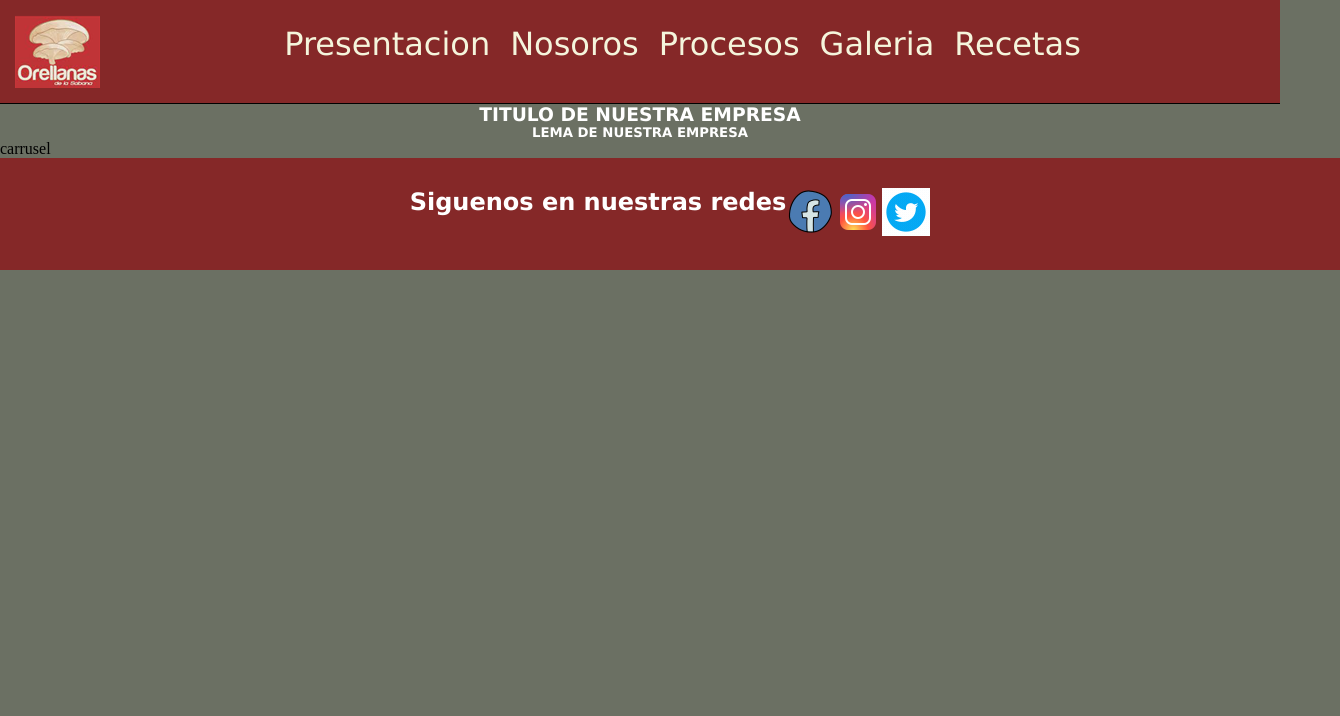
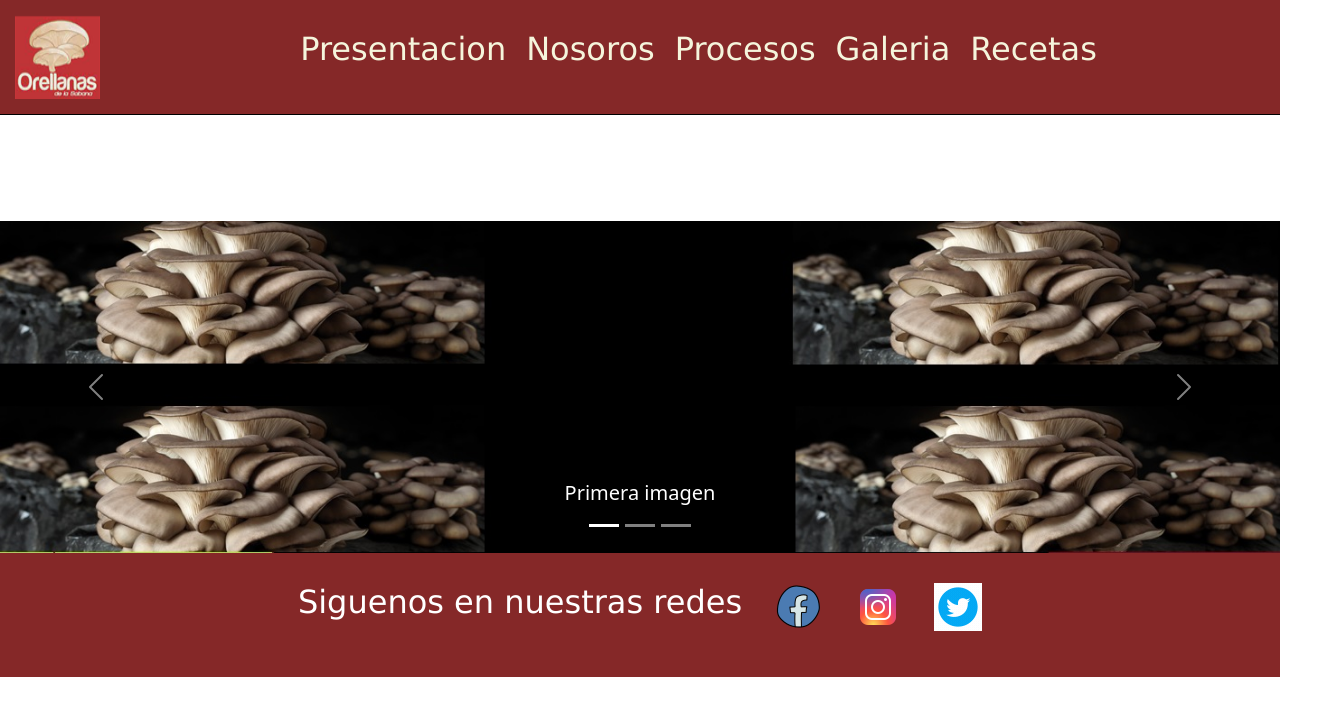
Before and after one commit to Mario-Huertas/nuevo-proyecto, a plain HTML site: page index.html in a window 1280 px wide. Shown: the whole page, 1340 px wide, since content can reach past the window. Drawn offline with nearby package versions, Linux system fonts and the light colour scheme.

Commit message:
carrusel

```diff
--- a/index.html
+++ b/index.html
@@ -4,6 +4,10 @@
     <meta charset="UTF-8">
     <meta name="viewport" content="width=device-width, initial-scale=1.0">
     <title>Proyecto-2</title>
+
+    <link href="https://cdn.jsdelivr.net/npm/bootstrap@5.3.3/dist/css/bootstrap.min.css" rel="stylesheet" integrity="sha384-QWTKZyjpPEjISv5WaRU9OFeRpok6YctnYmDr5pNlyT2bRjXh0JMhjY6hW+ALEwIH" crossorigin="anonymous">
+    <script src="https://cdn.jsdelivr.net/npm/bootstrap@5.3.3/dist/js/bootstrap.bundle.min.js" integrity="sha384-YvpcrYf0tY3lHB60NNkmXc5s9fDVZLESaAA55NDzOxhy9GkcIdslK1eN7N6jIeHz" crossorigin="anonymous"></script>
+
     <link rel="stylesheet" href="/css/style.css">
 </head>
 <body>
@@ -19,14 +23,54 @@
               </ul>
             </nav>
       </header>
-
+  <main>
     <section>
         <div class="antes-carrusel">
             <p><h3>TITULO DE NUESTRA EMPRESA <h3></p>
             <p><h5>LEMA DE NUESTRA EMPRESA <h5></p>
           </div>
-          <p>carrusel</p>
+
+          <div id="carouselExampleCaptions" class="carousel slide">
+            <div class="carousel-indicators">
+              <button type="button" data-bs-target="#carouselExampleCaptions" data-bs-slide-to="0" class="active" aria-current="true" aria-label="Slide 1"></button>
+              <button type="button" data-bs-target="#carouselExampleCaptions" data-bs-slide-to="1" aria-label="Slide 2"></button>
+              <button type="button" data-bs-target="#carouselExampleCaptions" data-bs-slide-to="2" aria-label="Slide 3"></button>
+            </div>
+            <div class="carousel-inner">
+              <div class="carousel-item active">
+                <img src="/img/carrucel.jpg" class="d-block w-100" alt="...">
+                <div class="carousel-caption d-none d-md-block">
+                  <h5>Primera imagen</h5>
+                </div>
+              </div>
+              <div class="carousel-item">
+                <img src="/img/carrucel2.jpg" class="d-block w-100" alt="...">
+                <div class="carousel-caption d-none d-md-block">
+                  <h5>Segunda Imagen</h5>
+                </div>
+              </div>
+              <div class="carousel-item">
+                <img src="/img/carrucel3.jpg" class="d-block w-100" alt="...">
+                <div class="carousel-caption d-none d-md-block">
+                  <h5>Terceta Imagen</h5>
+                </div>
+              </div>
+            </div>
+            <button class="carousel-control-prev" type="button" data-bs-target="#carouselExampleCaptions" data-bs-slide="prev">
+              <span class="carousel-control-prev-icon" aria-hidden="true"></span>
+              <span class="visually-hidden">Previous</span>
+            </button>
+            <button class="carousel-control-next" type="button" data-bs-target="#carouselExampleCaptions" data-bs-slide="next">
+              <span class="carousel-control-next-icon" aria-hidden="true"></span>
+              <span class="visually-hidden">Next</span>
+            </button>
+          </div>
+
+
+
+
     </section>
+   </main>
 
     <footer>
         <div class="foterdiv">
@@ -36,6 +80,7 @@
           <ul><a href=""><img src="/img/icons-twitter.gif" alt="tw"></ul></a>
        </div>
     </footer>
-
+    <link href="https://cdn.jsdelivr.net/npm/bootstrap@5.3.3/dist/css/bootstrap.min.css" rel="stylesheet" integrity="sha384-QWTKZyjpPEjISv5WaRU9OFeRpok6YctnYmDr5pNlyT2bRjXh0JMhjY6hW+ALEwIH" crossorigin="anonymous">
+    <script src="https://cdn.jsdelivr.net/npm/bootstrap@5.3.3/dist/js/bootstrap.bundle.min.js" integrity="sha384-YvpcrYf0tY3lHB60NNkmXc5s9fDVZLESaAA55NDzOxhy9GkcIdslK1eN7N6jIeHz" crossorigin="anonymous"></script>
 </body>
 </html>
```
Also changed, not shown: img/carrucel.jpg (added), img/carrucel2.jpg (added), img/carrucel3.jpg (added).
